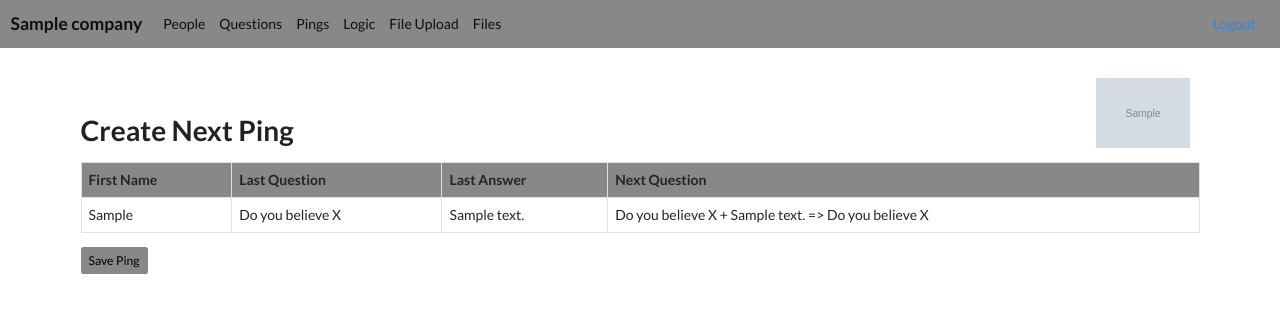
After one commit to DarrenRobinson500/riscentric, a Django app: page /ping_create in a window 1280 px wide. The commit adds this page. Shown: the top 313 px of the page. Run offline with Django 4.2, Linux system fonts and the light colour scheme; a user stored in the database is signed in; data comes from the database, SQL or seed files in the repository; tables that the repository leaves empty hold one stand-in row (values such as "Sample post"); grey boxes marked "Sample" are stand-in pictures; some libraries are stand-ins or nearby versions.

Commit message:
Add CustomerUser and Logic

```diff
--- a/app/templates/email_view.html
+++ b/app/templates/email_view.html
@@ -6,7 +6,7 @@
 <h3>{{ question.question }}</h3>
     <table class='table table-hover table-bordered'>
         <tr style="background-color: {{ company.colour }};">
-            <th>ID</th><th>Person</th><th>Email</th><th>Result</th><th>Date Sent</th><th>Answer</th>{% if admin == True %}<th>Provide Answer</th>{% endif %}
+            <th>ID</th><th>Person</th><th>Email</th><th>Result</th><th>Date Sent</th><th>Answer</th><th>Answer Date</th>{% if admin == True %}<th>Provide Answer</th>{% endif %}
         </tr>
             {% for email in question.responses %}
                 <tr>
@@ -16,6 +16,7 @@
                     <td>{{ email.email_result }}</td>
                     <td>{{ email.email_date }}</td>
                     <td>{% if email.answer %}{{ email.answer }}{% endif %}</td>
+                    <td>{% if email.answer_date %}{{ email.answer_date }}{% endif %}</td>
                     {% if admin == True %}
                     <td>
                         {% for choice in email.question.choices_split %}
--- a/app/templates/file_to_db.html
+++ b/app/templates/file_to_db.html
@@ -1,6 +1,7 @@
 {% extends 'base.html'%}
 {% block content %}
-<h1>Load Spreadsheet into Database - {{ company }}</h1>
+<h1>The following data has been loaded into the Database</h1>
+<h3>Company: {{ company }}</h3>
 <a href="{{ file.url }}" target="_blank">{{ file.url }}</a>
 
 {% for title, data_ss, data_db in data_set %}
--- a/app/templates/files.html
+++ b/app/templates/files.html
@@ -5,12 +5,15 @@
 <hr>
     {% for item in company.files %}
         <h3>{{ forloop.counter }}. {{ item }}</h3>
-        Link: <a href="{{ item.document.url }}" target="_blank">{{item.name }}</a><br>
+        {% if item.document %}
+            Link: <a href="{{ item.document.url }}" target="_blank">{{item.name }}</a><br>
+        {% endif %}
         Upload: {{item.time_stamp|date:"j M Y (g:i)"}}<br>
         Contents: {{ item.type }}<br><br>
         {{ item.html_people | safe }}
         {{ item.html_questions | safe }}
         {{ item.html_pings | safe }}
+        {{ item.html_logic | safe }}
         <a href="{% url 'file_to_db' item.id %}" class='btn btn-yak' style="background-color: {{ company.colour }};">Load into DB</a>
 <br><br>
         <hr>
--- a/app/templates/home.html
+++ b/app/templates/home.html
@@ -9,7 +9,7 @@
         <td><a href="{% url 'set_current_company' comp.id %}">{{ comp }}</a></td>
         <td>{% if comp.icon %}<img src="{{ comp.icon.url }}"  height="30">{% endif %}</td>
         <td>{{ comp.people | length }}</td>
-        <td>{% for ping in comp.pings %}<a class='btn btn-yak btn-sm' style="margin-top: 5px; margin-left: 5px; background-color: {{ company.colour }};" href="{% url 'ping' ping.id comp.id %}">{{ ping.name }}</a>{% endfor %}</td>
+        <td>{% for ping in comp.pings %}{{ ping.name | capfirst }}<br>{% endfor %}</td>
         <td><a href="{% url 'set_current_company' comp.id %}" class='btn btn-yak btn-sm' style="background-color: {{ company.colour }};">Select</a>
         <td><a href="{% url 'company_delete' comp.id %}" class='btn btn-sm btn-danger'>Delete</a>
 </td>
--- a/app/templates/navbar.html
+++ b/app/templates/navbar.html
@@ -6,6 +6,7 @@
               <li class="nav-item"><a class="nav-link active" href="{% url 'people' %}">People</a></li>
               <li class="nav-item"><a class="nav-link active" href="{% url 'questions' %}">Questions</a></li>
               <li class="nav-item"><a class="nav-link active" href="{% url 'pings' %}">Pings</a></li>
+              <li class="nav-item"><a class="nav-link active" href="{% url 'logic' %}">Logic</a></li>
               <li class="nav-item"><a class="nav-link active" href="{% url 'file_upload' %}">File Upload</a></li>
               <li class="nav-item"><a class="nav-link active" href="{% url 'files' %}">Files</a></li>
             </ul>
--- /dev/null
+++ b/app/templates/ping_create.html
@@ -0,0 +1,20 @@
+{% extends 'base.html'%}
+{% block content %}
+
+<h1>Create Next Ping</h1>
+
+<table class='table table-hover table-bordered'>
+    <tr style="background-color: {{ company.colour }};"><th>First Name</th><th>Last Question</th><th>Last Answer</th><th>Next Question</th></tr>
+    {% for person in company.people %}
+    <tr>
+        <td>{{ person.firstname }}</td>
+        <td>{{ person.last_question.question.question }}</td>
+        <td>{{ person.last_question.answer }}</td>
+        <td>{{ person.next_question_logic }}</td>
+    </tr>
+    {% endfor %}
+</table>
+<a class='btn btn-yak btn-sm' href="{% url 'ping_save' %}" style="background-color: {{ company.colour }};">Save Ping</a>
+
+
+{% endblock %}
--- a/app/templates/pings.html
+++ b/app/templates/pings.html
@@ -17,14 +17,15 @@
         </td>
         <td>
             <a class='btn btn-yak btn-sm' style="background-color: {{ company.colour }};" href="{% url 'ping' ping.id %}">Select Ping</a><br><br>
-            <a class='btn btn-yak btn-sm' style="background-color: {{ company.colour }};" href="{% url 'download' ping.id %}">Download</a><br><br>
+            <a class='btn btn-yak btn-sm' style="background-color: {{ company.colour }};" href="{% url 'download' ping.id %}">Download Results</a><br><br>
             <a class='btn btn-sm btn-danger' href="{% url 'ping_delete' ping.id %}">Delete Ping</a>
         </td>
     </tr>
     {% endfor %}
 </table>
 
-<a class='btn btn-yak btn-sm' style="background-color: {{ company.colour }};" href="{% url 'download' %}">Download</a>
+<a class='btn btn-yak btn-sm' style="background-color: {{ company.colour }};" href="{% url 'ping_create' %}">Create Next Ping</a>
+<a class='btn btn-yak btn-sm' style="background-color: {{ company.colour }};" href="{% url 'download' %}">Download Results</a>
 
 
 
--- a/app/views.py
+++ b/app/views.py
@@ -11,6 +11,7 @@ import pandas as pd
 from pandas import ExcelWriter
 from django.http import HttpResponse
 
+
 from .forms import *
 from .emails import *
 from .excel import *
@@ -22,28 +23,44 @@ from .df_formats import *
 
 def home(request):
     if not request.user.is_authenticated: return redirect("login")
-    riscentric = Company.objects.filter(name="Riscentric").first()
-    general = General.objects.all().first()
-    if not general:
-        general = General(name="main")
-    general.company = riscentric
-    general.save()
+    user, company = get_user(request)
+    # riscentric = Company.objects.filter(name="Riscentric").first()
+    # general = General.objects.all().first()
+    # if not general:
+    #     general = General(name="main")
+    # company = riscentric
+    # general.save()
     companies = Company.objects.exclude(name="Riscentric").order_by("name")
-    context = {'companies': companies, 'company': general.company}
+    context = {'companies': companies, 'company': company}
     return render(request, "home.html", context)
 
 def set_current_company(request, id):
     if not request.user.is_authenticated: return redirect("login")
-    general = General.objects.all().first()
-    general.company = Company.objects.get(id=id)
-    general.save()
-    if len(general.company.pings()) > 0:
+    user, company = get_user(request)
+    user.company = Company.objects.get(id=id)
+    user.save()
+    if len(user.company.pings()) > 0:
         return redirect('pings')
     return redirect('file_upload')
 
 # -----------------------------
 # --------AUTHENTICATION=------
 # -----------------------------
+
+def get_user(request):
+    user = CustomUser.objects.filter(user=request.user).first()
+    if not user:
+        user = CustomUser(user=request.user)
+        user.save()
+    if not user.company:
+        user.company = Company.objects.filter(name="Riscentric").first()
+    if not user.company:
+        default = Company(name="Riscentric")
+        default.save()
+        user.company = default
+        user.save()
+
+    return user, user.company
 
 def login_user(request):
     if request.user.is_authenticated: return redirect("home")
@@ -73,7 +90,7 @@ def company_new(request):
     if not request.user.is_authenticated: return redirect("login")
     riscentric = Company.objects.filter(name="Riscentric").first()
     general = General.objects.all().first()
-    general.company = riscentric
+    company = riscentric
     general.save()
     form = NewCompanyForm()
     print("method:", request.method)
@@ -85,7 +102,7 @@ def company_new(request):
         else:
             for key, string in form.errors.items():
                 print(key, string)
-    context = {"form": form, "company": general.company}
+    context = {"form": form, "company": company}
     return render(request, "new_company.html", context)
 
 def company_delete(request, id):
@@ -100,6 +117,7 @@ def company_delete(request, id):
 
 def download(request, ping_id=None):
     if not request.user.is_authenticated: return redirect("login")
+    user, company = get_user(request)
 
     writer = ExcelWriter('Responses.xlsx', engine='xlsxwriter')
 
@@ -110,9 +128,9 @@ def download(request, ping_id=None):
 
     if ping_id:
         ping = Ping.objects.get(id=ping_id)
-        data = model.objects.filter(company=general.company, ping=ping)
+        data = model.objects.filter(company=company, ping=ping)
     else:
-        data = model.objects.filter(company=general.company)
+        data = model.objects.filter(company=company)
 
     df = pd.DataFrame(list(data.values()))
 
@@ -155,9 +173,9 @@ def get_question(row):
 
 def people(request):
     if not request.user.is_authenticated: return redirect("login")
-    general = General.objects.all().first()
-    people = Person.objects.filter(company=general.company)
-    context = {'company': general.company, 'people': people}
+    user, company = get_user(request)
+    people = Person.objects.filter(company=company)
+    context = {'company': company, 'people': people}
     return render(request, "people.html", context)
 
 # ---------------------
@@ -166,9 +184,9 @@ def people(request):
 
 def questions(request):
     if not request.user.is_authenticated: return redirect("login")
-    general = General.objects.all().first()
-    questions = Question.objects.filter(company=general.company)
-    context = {'company': general.company, 'questions': questions}
+    user, company = get_user(request)
+    questions = Question.objects.filter(company=company)
+    context = {'company': company, 'questions': questions}
     return render(request, "questions.html", context)
 
 # -----------------
@@ -177,22 +195,16 @@ def questions(request):
 
 def pings(request):
     if not request.user.is_authenticated: return redirect("login")
-    general = General.objects.all().first()
-    pings = Ping.objects.filter(company=general.company).order_by('name')
-    context = {'pings': pings, 'company': general.company}
+    user, company = get_user(request)
+    pings = Ping.objects.filter(company=company).order_by('name')
+    context = {'pings': pings, 'company': company}
     return render(request, "pings.html", context)
 
-def ping(request, id, company_id=None):
+def ping(request, id):
     if not request.user.is_authenticated: return redirect("login")
-    general = General.objects.all().first()
-
-    if company_id:
-        general.company = Company.objects.get(id=id)
-        general.save()
-        general = General.objects.all().first()
-
+    user, company = get_user(request)
     ping = Ping.objects.get(id=id)
-    context = {'ping': ping, 'company': general.company}
+    context = {'ping': ping, 'company': company}
     return render(request, "ping.html", context)
 
 def ping_delete(request, id):
@@ -202,38 +214,68 @@ def ping_delete(request, id):
     ping.delete()
     return redirect('pings')
 
+def ping_create(request):
+    if not request.user.is_authenticated: return redirect("login")
+    user, company = get_user(request)
+    context = {'company': company}
+    return render(request, "ping_create.html", context)
+
+def ping_save(request):
+    if not request.user.is_authenticated: return redirect("login")
+    user, company = get_user(request)
+    name = f"Round {len(company.pings()) + 1}"
+    ping = Ping(name=name, company=company)
+    ping.save()
+    for person in company.people():
+        logic = person.next_question_logic()
+        Person_Question(company=company, ping=ping, person=person, question=logic.next_question).save()
+    return redirect('pings')
+
 def survey(request, email_id):
-    general = General.objects.all().first()
+    user, company = get_user(request)
     email = Email.objects.get(id=email_id)
     person = email.person
     question = email.question
     print("Survey person:", person)
     print("Survey question:", question)
-    context = {"email": email, 'company': general.company}
+    context = {"email": email, 'company': company}
     return render(request, "survey.html", context)
 
 def survey_complete(request, email_id, answer_string):
-    general = General.objects.all().first()
     email = Email.objects.get(id=email_id)
     email.answer = answer_string
+    email.answer_date = datetime.now()
     email.save()
     email.person_question.answer = answer_string
+    email.person_question.answer_date = datetime.now()
     email.person_question.save()
 
-    context = {"email": email, 'company': general.company}
+    context = {"email": email, 'company': email.company}
     return render(request, "survey_complete.html", context)
 
 def survey_admin(request, email_id, answer_string):
     if not request.user.is_authenticated: return redirect("login")
-    general = General.objects.all().first()
+    user, company = get_user(request)
     email = Email.objects.get(id=email_id)
     email.answer = answer_string
+    email.answer_date = datetime.now()
     email.save()
     email.person_question.answer = answer_string
+    email.person_question.answer_date = datetime.now()
     email.person_question.save()
 
-    context = {"email": email, 'company': general.company}
+    context = {"email": email, 'company': company}
     return redirect('email_view', email.ping.id, "True")
+
+# -----------------
+# ---- Logic ------
+# -----------------
+
+def logic(request):
+    if not request.user.is_authenticated: return redirect("login")
+    user, company = get_user(request)
+    context = {'company': company}
+    return render(request, "logic.html", context)
 
 # -----------------
 # ---- Emails ------
@@ -241,8 +283,8 @@ def survey_admin(request, email_id, answer_string):
 
 def email(request):
     if not request.user.is_authenticated: return redirect("login")
-    general = General.objects.all().first()
-    context = {'company': general.company}
+    user, company = get_user(request)
+    context = {'company': company}
     return render(request, "email.html", context)
 
 def email_send(request, id):
@@ -258,12 +300,10 @@ def email_view(request, id, admin):
     if not request.user.is_authenticated: return redirect("login")
     if admin == "True": admin = True
     else: admin = False
-    general = General.objects.all().first()
+    user, company = get_user(request)
     ping = Ping.objects.get(id=id)
-    context = {"ping": ping, 'company': general.company, "admin": admin}
+    context = {"ping": ping, 'company': company, "admin": admin}
     return render(request, "email_view.html", context)
-
-
 
 # ---------------------------
 # ---- File Management ------
@@ -271,32 +311,30 @@ def email_view(request, id, admin):
 
 def files(request):
     if not request.user.is_authenticated: return redirect("login")
-    general = General.objects.all().first()
-    companies = Company.objects.all()
-    for company in companies:
-        print()
-        print(company)
-        for files in company.files():
-            print(file)
+    user, company = get_user(request)
+    for file in company.files():
+        print(file)
+    for file in company.files():
+        print(file)
+        print(file.html_people())
 
-
-    context = {"company": general.company}
+    context = {"company": company}
     return render(request, "files.html", context)
 
 def file_upload(request):
     if not request.user.is_authenticated: return redirect("login")
-    general = General.objects.all().first()
+    user, company = get_user(request)
     if request.method == "POST":
         form = FileForm(request.POST, request.FILES)
         if form.is_valid():
             new_file = form.save()
-            new_file.company = general.company
+            new_file.company = company
             new_file.save()
-            print("Saved File:", new_file, general.company, new_file.company)
+            print("Saved File:", new_file, company, new_file.company)
             return redirect("files")
     else:
         form = FileForm()
-    return render(request, "file_upload.html", {"form": form, 'company': general.company})
+    return render(request, "file_upload.html", {"form": form, 'company': company})
 
 # def view_url(request, id):
 #     if not request.user.is_authenticated: return redirect("login")
@@ -313,21 +351,21 @@ def file_upload(request):
 #     # Load people into DB and create HTML
 #     print("Loading people into DB")
 #     df_to_db_employee(df_people)
-#     db_people = Person.objects.filter(company=general.company)
+#     db_people = Person.objects.filter(company=company)
 #     db_people = pd.DataFrame.from_records(db_people.values())
 #     db_people_html = db_people.to_html(classes=['table', 'table-striped', 'table-center'], index=True, justify='left', formatters=formatters)
 #
 #     # Load questions into DB and create HTML
 #     print("Loading questions into DB")
 #     df_to_db_questions(df_questions)
-#     db_questions = Question.objects.filter(company=general.company)
+#     db_questions = Question.objects.filter(company=company)
 #     db_questions = pd.DataFrame.from_records(db_questions.values())
 #     db_questions_html = db_questions.to_html(classes=['table', 'table-striped', 'table-center'], index=True, justify='left', formatters=formatters)
 #
 #     # Load pings into DB and create HTML
 #     print("Loading pings into DB")
 #     df_to_db_pings(df_pings)
-#     db_pings = Person_Question.objects.filter(company=general.company)
+#     db_pings = Person_Question.objects.filter(company=company)
 #     db_pings = pd.DataFrame.from_records(db_pings.values())
 #     db_pings['company_id'] = db_pings['company_id'].map(company_names)
 #     db_pings['ping_id'] = db_pings['ping_id'].map(ping_names)
@@ -338,57 +376,68 @@ def file_upload(request):
 #     data_set = [("People", df_people_html, db_people_html), ("Questions", df_questions_html, db_questions_html), ("Pings", df_pings_html, db_pings_html)]
 #
 #     print("Creating HTML")
-#     context = {"company": general.company, 'data_set': data_set, 'file': file}
+#     context = {"company": company, 'data_set': data_set, 'file': file}
 #     return render(request, "view_url.html", context)
 
 def file_to_db(request, id):
     if not request.user.is_authenticated: return redirect("login")
-    general = General.objects.all().first()
+    user, company = get_user(request)
     file_object = File.objects.filter(id=id).first()
     file = file_object.document
-    people, questions, pings = False, False, False
-    print("File object type:", file_object.type)
-    if "People" in file_object.type: people = True
-    if "Questions" in file_object.type: questions = True
-    if "Pings" in file_object.type: pings = True
 
     data_set = []
-    if people:
+    if "People" in file_object.type:
         df_people = pd.read_excel(file, sheet_name="People")
         # df_people_html = df_people.to_html(classes=['table', 'table-striped', 'table-center'], index=True, justify='left', formatters=formatters)
-        df_to_db_people(df_people)
-        db_people = Person.objects.filter(company=general.company)
+        df_to_db_people(df_people, company)
+        db_people = Person.objects.filter(company=company)
         db_people = pd.DataFrame.from_records(db_people.values())
         db_people['company_id'] = db_people['company_id'].map(company_names)
         db_people_html = db_people.to_html(classes=['table', 'table-striped', 'table-center'], index=True, justify='left', formatters=formatters)
         data_set.append(("People", file_object.html_people, db_people_html))
 
-    if questions:
+    if "Questions" in file_object.type:
         df_questions = pd.read_excel(file, sheet_name="Questions")
-        df_questions_html = df_questions.to_html(classes=['table', 'table-striped', 'table-center'], index=True, justify='left', formatters=formatters)
-        df_to_db_questions(df_questions)
-        db_questions = Question.objects.filter(company=general.company)
-        db_questions = pd.DataFrame.from_records(db_questions.values())
-        db_questions['company_id'] = db_questions['company_id'].map(company_names)
-        db_questions_html = db_questions.to_html(classes=['table', 'table-striped', 'table-center'], index=True, justify='left', formatters=formatters)
+        df_to_db_questions(df_questions, company)
+        db = Question.objects.filter(company=company)
+        db = pd.DataFrame.from_records(db.values())
+        db = convert_id_to_string(db)
+        db_questions_html = db.to_html(classes=['table', 'table-striped', 'table-center'], index=True, justify='left', formatters=formatters)
         data_set.append(("Questions", file_object.html_questions, db_questions_html))
 
-    if pings:
+    if "Pings" in file_object.type:
         df_pings = pd.read_excel(file, sheet_name="Pings")
-        df_pings_html = df_pings.to_html(classes=['table', 'table-striped', 'table-center'], index=True, justify='left', formatters=formatters)
-        df_to_db_pings(df_pings)
-        db_pings = Person_Question.objects.filter(company=general.company)
-        db_pings = pd.DataFrame.from_records(db_pings.values())
-        db_pings['company_id'] = db_pings['company_id'].map(company_names)
-        db_pings['ping_id'] = db_pings['ping_id'].map(ping_names)
-        db_pings['person_id'] = db_pings['person_id'].map(people_names)
-        db_pings['question_id'] = db_pings['question_id'].map(question_names)
-        db_pings_html = db_pings.to_html(classes=['table', 'table-striped', 'table-center'], index=True, justify='left', formatters=formatters)
+        df_to_db_pings(df_pings, company)
+        db = Person_Question.objects.filter(company=company)
+        db = pd.DataFrame.from_records(db.values())
+        db = convert_id_to_string(db)
+        db_pings_html = db.to_html(classes=['table', 'table-striped', 'table-center'], index=True, justify='left', formatters=formatters)
         data_set.append(("Pings", file_object.html_pings, db_pings_html))
 
-    context = {"company": general.company, 'data_set': data_set, 'file': file}
+    if "Logic" in file_object.type:
+        df = pd.read_excel(file, sheet_name="Logic")
+        df_to_db_logic(df, company)
+        db = Logic.objects.filter(company=company)
+        db = pd.DataFrame.from_records(db.values())
+        db = convert_id_to_string(db)
+        db_html = db.to_html(classes=['table', 'table-striped', 'table-center'], index=True, justify='left', formatters=formatters)
+        data_set.append(("Logic", file_object.html_logic, db_html))
+
+    context = {"company": company, 'data_set': data_set, 'file': file}
     return render(request, "file_to_db.html", context)
 
+def convert_id_to_string(df):
+    foreign_keys = [
+        ('company_id', company_names),
+        ('person_id', people_names),
+        ('ping_id', ping_names),
+        ('question_id', question_names),
+        ('last_question_id', question_names),
+        ('next_question_id', question_names), ]
+    for name_string, map_name in foreign_keys:
+        if name_string in df.columns:
+            df[name_string] = df[name_string].map(map_name)
+    return df
 
 # def file_link(request):
 #     if not request.user.is_authenticated: return redirect("login")
@@ -397,13 +446,13 @@ def file_to_db(request, id):
 #         form = LinkForm(request.POST, request.FILES)
 #         if form.is_valid():
 #             new_file = form.save()
-#             new_file.company = general.company
+#             new_file.company = company
 #             new_file.save()
-#             print("Saved Link:", new_file, general.company, new_file.company)
+#             print("Saved Link:", new_file, company, new_file.company)
 #             return redirect("files")
 #     else:
 #         form = LinkForm()
-#     return render(request, "file_link.html", {"form": form, 'company': general.company})
+#     return render(request, "file_link.html", {"form": form, 'company': company})
 
 # def link_to_db_employees(request, id):
 #     file = File.objects.filter(id=id).first()
@@ -422,7 +471,7 @@ def file_to_db(request, id):
 #         area = sheet.cell(row, 4).value
 #         if not Person.objects.filter(column_name=email_address).exists():
 #             print("Adding:", firstname, surname, email, area)
-#             Person(company=general.company, firstname=firstname, surname=surname, email_address=email_address, area=area).save()
+#             Person(company=company, firstname=firstname, surname=surname, email_address=email_address, area=area).save()
 #         else:
 #             print("Already exists:", firstname, surname, email, area)
 #
@@ -439,7 +488,7 @@ def file_to_db(request, id):
 #     name = sheet.cell(1, 1).value
 #     existing = QuestionSet.objects.filter(name=name)
 #     if len(existing) == 0:
-#         question_set = QuestionSet(name=name, date=date.today(), company=general.company)
+#         question_set = QuestionSet(name=name, date=date.today(), company=company)
 #     else:
 #         question_set = existing.first()
 #     question_set.save()
@@ -500,7 +549,7 @@ def file_to_db(request, id):
 # def file_view(request, id):
 #     general = General.objects.all().first()
 #     question_set, questions = get_set_and_questions(id)
-#     context = {"question_set": question_set, "questions": questions, 'id': id, 'company': general.company}
+#     context = {"question_set": question_set, "questions": questions, 'id': id, 'company': company}
 #     return render(request, 'file_view.html', context)
 
 # def get_spreadsheet_data(file):
--- a/main/settings.py
+++ b/main/settings.py
@@ -184,3 +184,5 @@ EMAIL_HOST_PASSWORD = os.environ.get("APP_PASSWORD")
 # Cloudinary Settings
 # DEFAULT_FILE_STORAGE = 'cloudinary_storage.storage.MediaCloudinaryStorage'
 # CLOUDINARY_URL = os.environ.get("CLOUDINARY_URL")
+
+# AUTH_USER_MODEL = 'app.UserM'
--- a/main/urls.py
+++ b/main/urls.py
@@ -23,6 +23,9 @@ urlpatterns = [
     path("ping/<id>", ping, name="ping"),
     path("ping/<id>/<company_id>", ping, name="ping"),
     path("ping_delete/<id>", ping_delete, name="ping_delete"),
+    path("ping_create", ping_create, name="ping_create"),
+    path("ping_save", ping_save, name="ping_save"),
+    path("logic", logic, name="logic"),
     path("download", download, name="download"),
     path("download/<ping_id>", download, name="download"),
 
```
Also changed, not shown: app/excel.py (+39 -15 lines), app/models.py (+57 -35 lines), app/templates/logic.html (added, +19 -0 lines).
